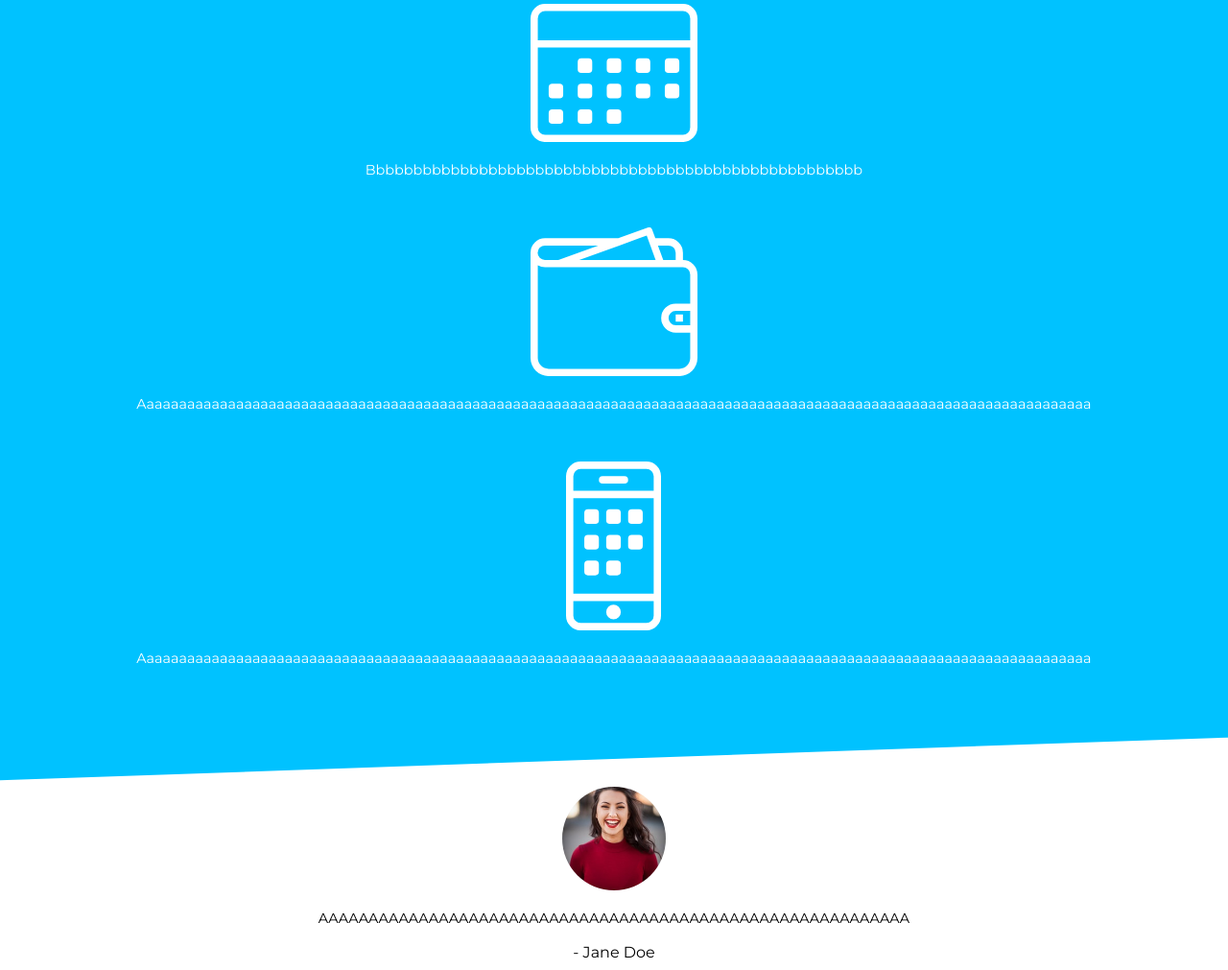
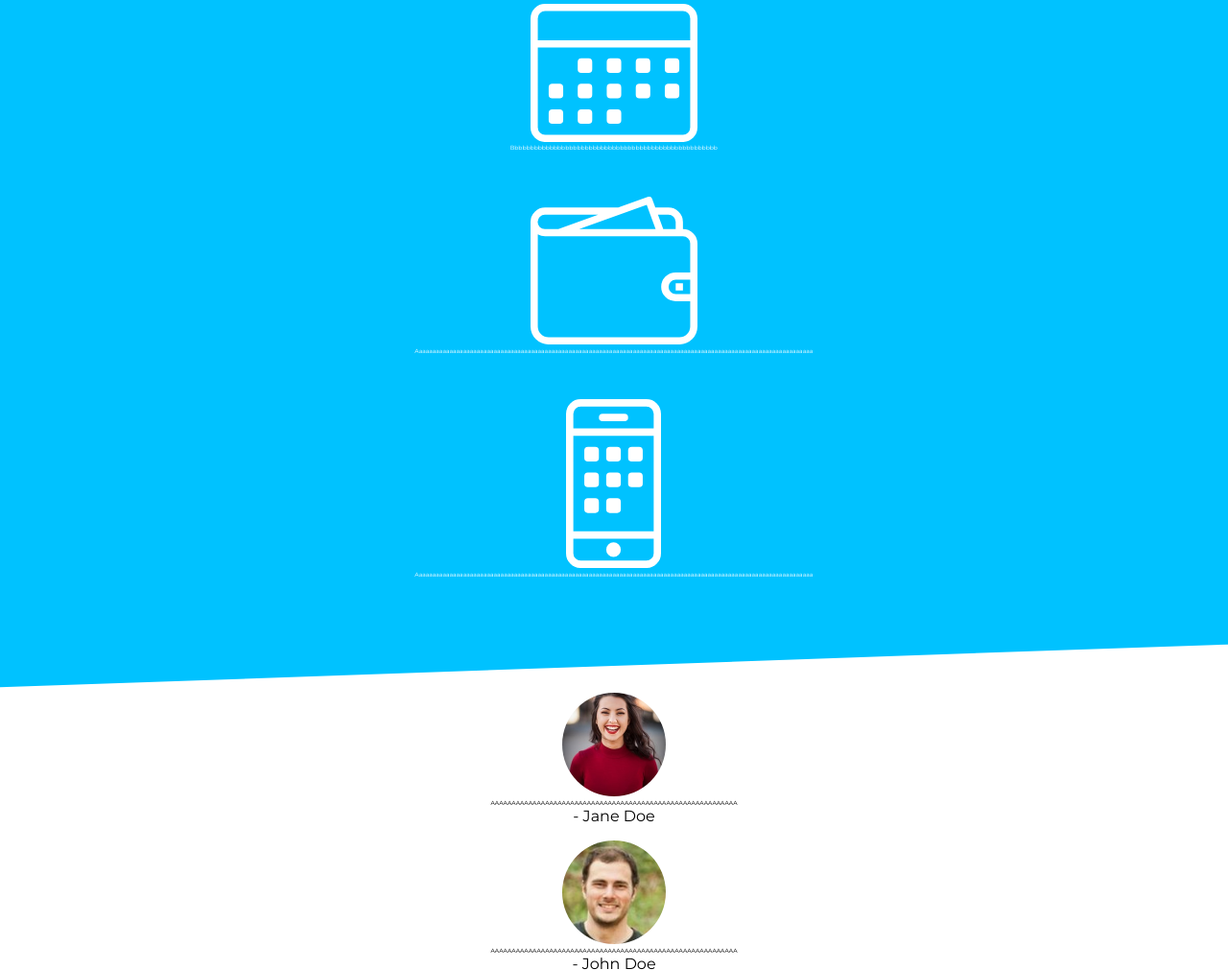
Before and after one commit to mihaira2/frontender, a plain HTML site: page index.html in a window 1280 px wide. Shown: the part 983-1994 px from the top of the page at 96% size. Drawn offline with Linux system fonts and the light colour scheme.

Commit message:
My second commit

```diff
--- a/css/main.css
+++ b/css/main.css
@@ -6,7 +6,7 @@ body {
 }
 
 p, blockquote {
-    font-size: .9em;
+    font-size: .12em;
     line-height: 1.6em;
 
 }
```
